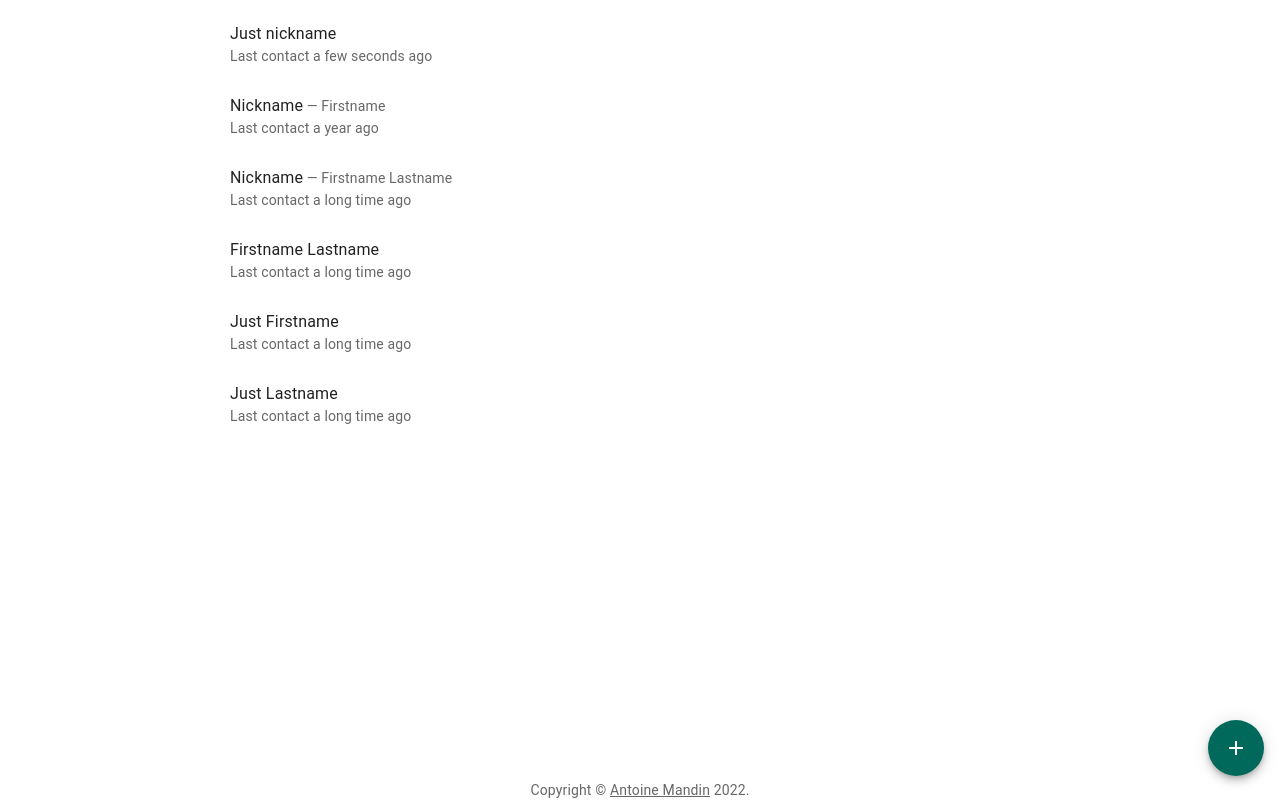
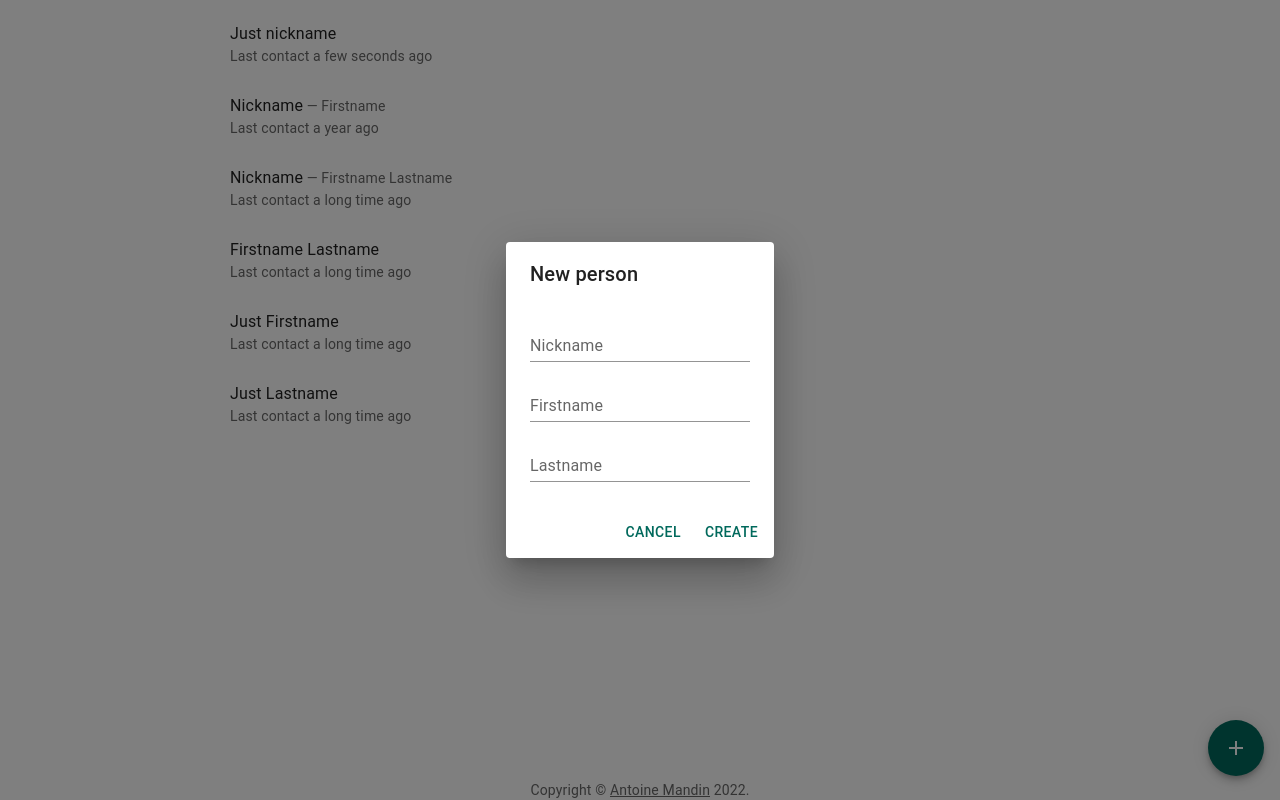
Before and after one commit to Doreapp/TakeNews, a React (Create React App) app: page / in a window 1280 px wide. Both pictures are taken after a click on the button "Create a new person". Built offline with nearby package versions, Linux system fonts and the light colour scheme.

Commit message:
:hammer: Introduce the person creation dialog

```diff
--- a/src/components/Persons.tsx
+++ b/src/components/Persons.tsx
@@ -5,12 +5,18 @@
 import {
   Button,
   Collapse,
+  Dialog,
+  DialogTitle,
+  DialogContent,
   List,
   ListItemButton,
   ListItemText,
   Typography,
+  TextField,
+  DialogActions,
+  FormControl,
 } from "@mui/material";
-import React, {useState} from "react";
+import React, {FormEvent, useState} from "react";
 import {IPerson} from "../models";
 import moment from "moment";
 import CallIcon from "@mui/icons-material/Call";
@@ -136,3 +142,94 @@ export function PersonsList({persons}: {persons: IPerson[]}): JSX.Element {
   }
   return <List>{items}</List>;
 }
+
+/**
+ * Text field for the edit/create dialog
+ * @param props Includes:
+ * @returns TextField instance
+ */
+function Field({
+  name,
+  ...other
+}: {
+  /** Defines the `label` of the textfield, as well as its `id` and `name` */
+  name: string;
+  [key: string]: any;
+}): JSX.Element {
+  return (
+    <TextField
+      margin="dense"
+      fullWidth
+      variant="standard"
+      label={name}
+      name={name.toLowerCase()}
+      id={name.toLowerCase()}
+      {...other}
+    />
+  );
+}
+
+/**
+ * Dialog to create/edit a person.
+ * For now, only used for creation.
+ */
+export function EditPersonDialog({
+  person,
+  open,
+  onCancel,
+  onValidate,
+}: {
+  /** The person to edit (not used for now) */
+  person?: IPerson;
+
+  /** Whether the dialog is open */
+  open: boolean;
+
+  /** Callback on edition/creation cancellation */
+  onCancel: () => void;
+
+  /** Callback onedition/creation validation (with new person as param) */
+  onValidate: (person: IPerson) => void;
+}): JSX.Element {
+  const handleValidate = (event: FormEvent<HTMLFormElement>): void => {
+    event.preventDefault();
+    const data = new FormData(event.currentTarget);
+
+    const get = (name: string): string | undefined => {
+      const value = data.get(name);
+      if (typeof value === "string" && value.trim() !== "") {
+        return value.trim();
+      }
+      return undefined;
+    };
+
+    onValidate({
+      nickname: get("nickname"),
+      firstname: get("firstname"),
+      lastname: get("lastname"),
+    });
+  };
+
+  const editing = person !== undefined;
+  return (
+    <Dialog open={open} onClose={onCancel}>
+      <DialogTitle>{editing ? "Person edition" : "New person"}</DialogTitle>
+      <DialogContent>
+        <FormControl
+          component="form"
+          id="dialog-form"
+          onSubmit={handleValidate}>
+          <Field name="Nickname" autoFocus={true} />
+          <Field name="Firstname" />
+          <Field name="Lastname" />
+        </FormControl>
+      </DialogContent>
+      <DialogActions>
+        <Button onClick={onCancel}>Cancel</Button>
+        <Button type="submit" form="dialog-form">
+          {editing ? "Save changes" : "Create"}
+        </Button>
+      </DialogActions>
+    </Dialog>
+  );
+}
--- a/src/pages/Home.tsx
+++ b/src/pages/Home.tsx
@@ -6,11 +6,12 @@
 import * as React from "react";
 import Container from "@mui/material/Container";
 import {IPerson} from "../models";
-import {PersonsList} from "../components/Persons";
+import {PersonsList, EditPersonDialog} from "../components/Persons";
 import {Fab} from "@mui/material";
 import AddIcon from "@mui/icons-material/Add";
 
 export default function HomePage(): JSX.Element {
+  const [creating, setCreating] = React.useState<boolean>(false);
   const persons: IPerson[] = [
     {
       nickname: "Just nickname",
@@ -37,13 +38,25 @@ export default function HomePage(): JSX.Element {
       lastname: "Just Lastname",
     },
   ];
+  const onCreatePerson = (person: IPerson): void => {
+    console.log("On create person", person);
+    setCreating(false);
+  };
   return (
     <Container maxWidth="md">
       <PersonsList persons={persons} />
+      <EditPersonDialog
+        open={creating}
+        onCancel={() => {
+          setCreating(false);
+        }}
+        onValidate={onCreatePerson}
+      />
       <Fab
         color="primary"
         aria-label="Create a new person"
-        className="fixed bottom-6 right-4">
+        className="fixed bottom-6 right-4"
+        onClick={() => setCreating(true)}>
         <AddIcon />
       </Fab>
     </Container>
```
